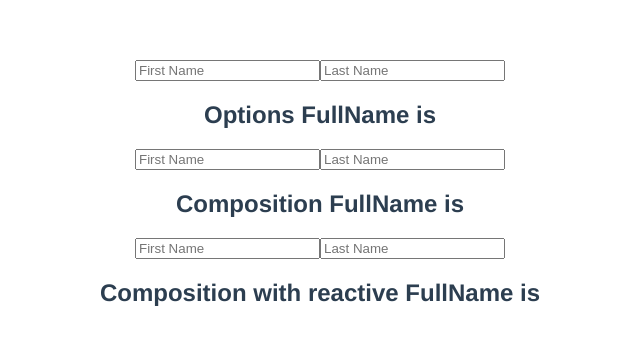
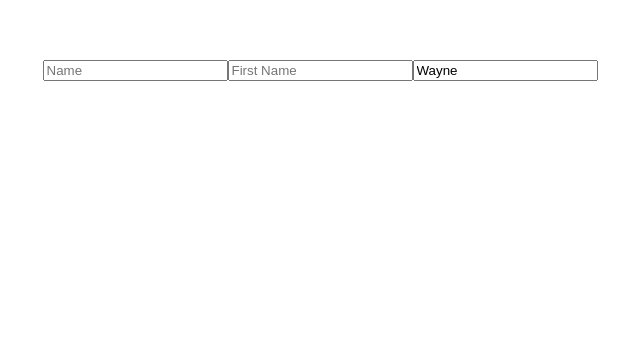
Before and after one commit to Omaralabdullah051/vue-composition, a Vue app: page / in a window 1280 px wide. Shown: the top 344 px of the page, without its empty margins (320-960 px from the left). Built offline with nearby package versions, Linux system fonts and the light colour scheme.

Commit message:
replaing watchers with ref

```diff
--- a/src/App.vue
+++ b/src/App.vue
@@ -1,14 +1,14 @@
 <template>
-  <Computed/>
+  <Watch/>
 </template>
 
 <script>
-import Computed from "./components/Computed.vue";
+import Watch from "./components/Watch.vue";
 
 export default {
   name: 'App',
   components: {
-     Computed,
+     Watch,
   }
 }
 </script>
--- /dev/null
+++ b/src/components/Watch.vue
@@ -0,0 +1,51 @@
+<template>
+    <div>
+       <!-- Options API -->
+       <input type="text" placeholder="Name" v-model="name">
+
+       <input type="text" placeholder="First Name" v-model="firstName">
+       <input type="text" placeholder="Last Name" v-model="lastName">
+    </div>
+</template>
+
+<script>
+import {ref, watch} from "vue";
+    export default {
+        name: 'WatchA',
+        setup(){
+          const firstName = ref('');
+          const lastName = ref('Wayne');
+
+          watch([firstName, lastName], (newValues, oldValues)=> {
+                console.log('firstName oldValue', oldValues[0]);
+                console.log('firstName newValue', newValues[0]);
+                console.log('lastName oldValue', oldValues[1]);
+                console.log('lastName newValue', newValues[1]);
+          },
+          {
+            immediate: true
+          }
+          )
+
+          return {
+            firstName,
+            lastName
+          }
+        },
+        data(){
+            return {
+                name:''
+            }
+        },
+        watch: {
+            name(newValue, oldValue){
+                console.log('oldValue', oldValue);
+                console.log('newValue', newValue);
+            }
+        }
+    }
+</script>
+
+<style scoped>
+
+</style>
```
